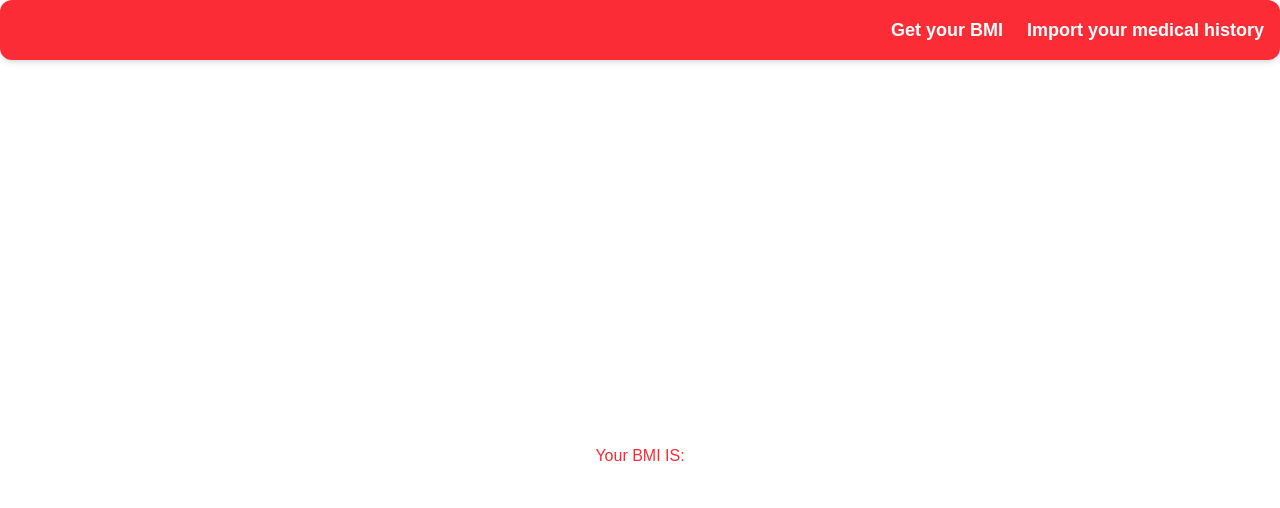
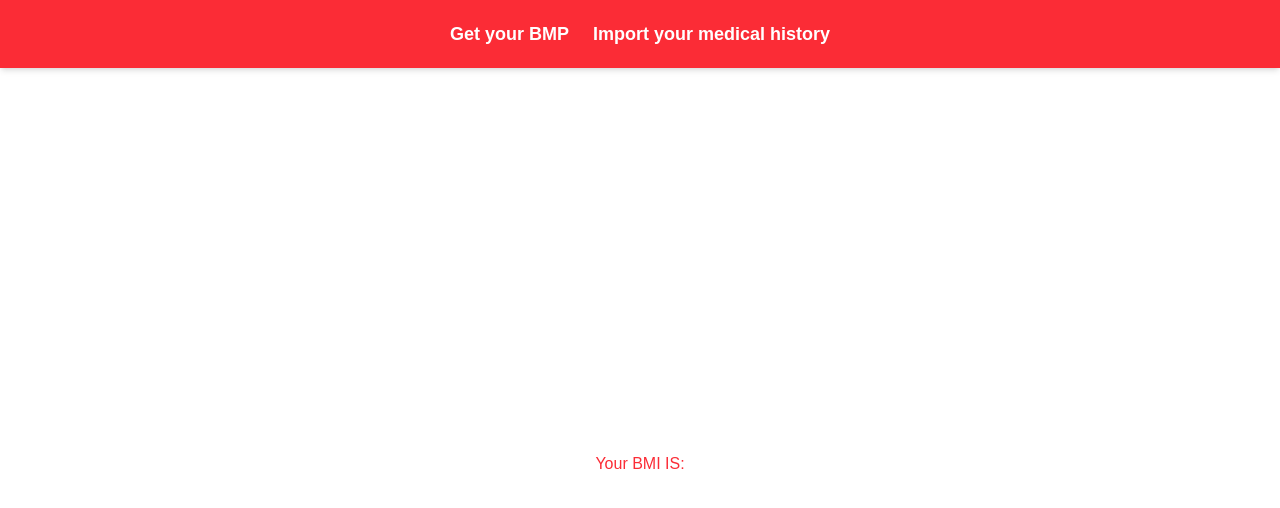
Before and after one commit to shaunika1/hackmit2025, a Next.js app in the folder my-app/: page / in a window 1280 px wide. Shown: the top 508 px of the page. Built offline with nearby package versions, Linux system fonts and the light colour scheme.

Commit message:
Update NavBar.jsx

```diff
--- a/my-app/components/NavBar.jsx
+++ b/my-app/components/NavBar.jsx
@@ -1,22 +1,8 @@
 export default function() {
   return (
-    <div className="w-full bg-red-500 flex justify-end items-center p-4 space-x-6 shadow-md rounded-xl">
-      <a
-        href="#"
-        className="text-white text-lg font-semibold hover:text-yellow-200 transition-colors duration-200"
-      >
-        Get your BMI
-      </a>
-      <a
-        href="#"
-        className="text-white text-lg font-semibold hover:text-yellow-200 transition-colors duration-200"
-      >
-        Import your medical history
-      </a>
-
-
-
+    <div className="w-full bg-red-500 flex justify-center items-center space-x-6 shadow-md p-5">
+      <a href="#" className="text-white text-lg font-semibold hover:text-yellow-200 transition-colors duration-200">Get your BMP</a>
+      <a href="#" className="text-white text-lg font-semibold hover:text-yellow-200 transition-colors duration-200">Import your medical history</a>
     </div>
-
-  );
+    );
 }
```
